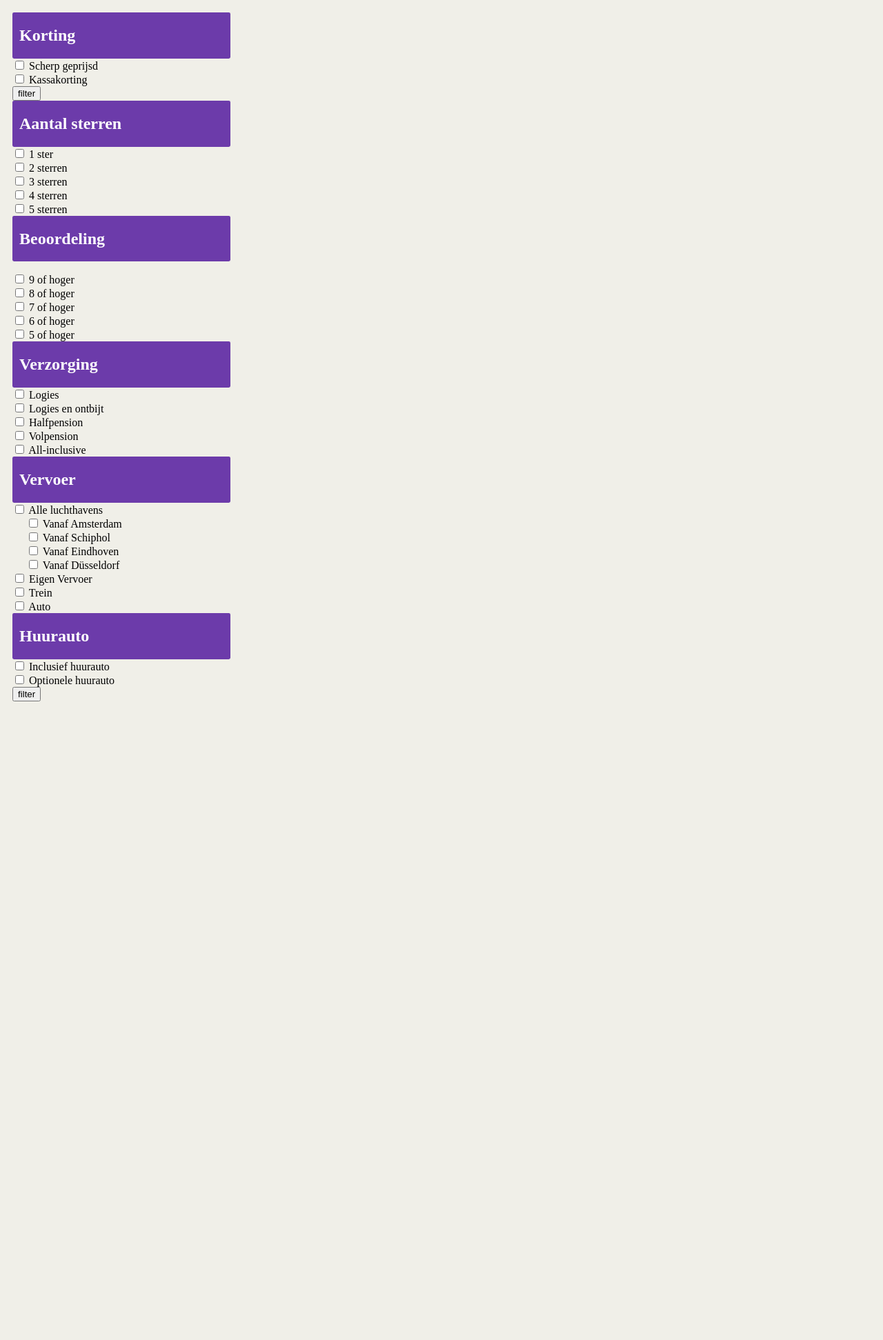
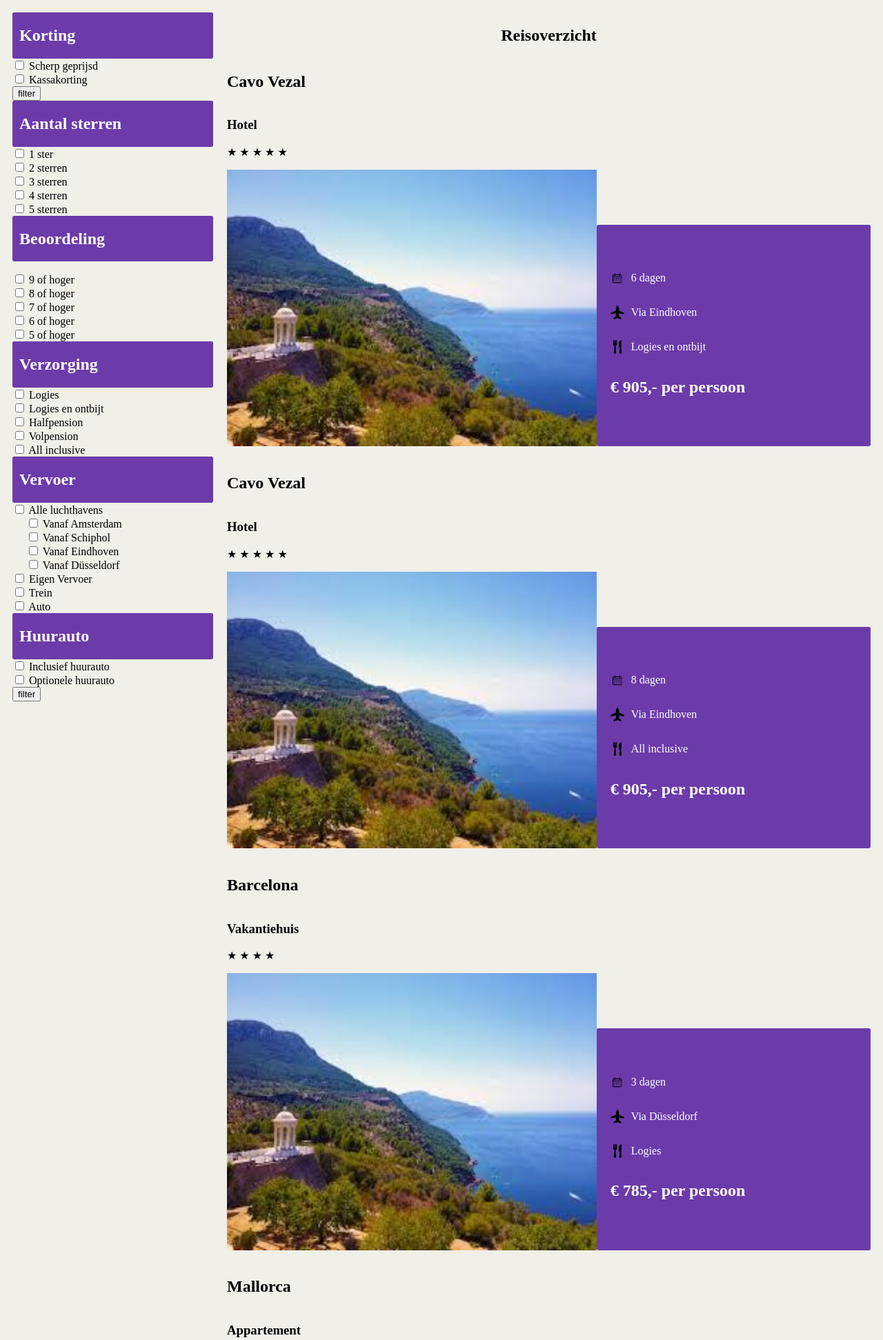
Before and after one commit to Just-a-good-programmer/Reisbureau-C-M, a PHP site: page /overzicht.php in a window 1280 px wide. Shown: the top 1943 px of the page at 69% size. Before the commit the page ends 1017 px from the top, so only its background shows below. Run offline with PHP 8.4, Linux system fonts and the light colour scheme; data comes from the database, SQL or seed files in the repository.

Commit message:
added select query to pull trips from the database
-added select query for trips to be filtered
-added styling for the query results
-where filter functionaltiy is not yet added, so keep that in mind

```diff
--- a/assets/css/style.css
+++ b/assets/css/style.css
@@ -1,5 +1,11 @@
 body{
     background-color: #f0efe8;
+}
+
+main {
+    display: flex;
+    flex-direction: row;
+    justify-content: space-around;
 }
 
 #filter {
@@ -7,13 +13,13 @@ body{
     flex-direction: column;
     justify-content: space-between;
     margin-bottom: 20px;
+    width: 25%;
 }
 
 form {
     display: flex;
     flex-direction: column;
     justify-content: space-between;
-    width: 25%;
     margin: 10px;
 }
 
@@ -29,3 +35,58 @@ form {
     color: white;
     border-radius: 2.4px;
 }
+
+#selection-overview {
+    display: flex;
+    flex-direction: column;
+    align-items: center;
+    width: 75%;
+    margin: 10px;
+}
+
+.selection-overview-container {
+    display: flex;
+    flex-direction: column;
+    justify-content: space-around;
+    width: 100%;
+}
+
+.selection-overview-item {
+    display: flex;
+    flex-direction: row;
+    justify-content: center;
+    margin-bottom: 20px;
+}
+
+.img-box {
+    display: flex;
+    flex-direction: column;
+    justify-content: space-between;
+    width: 60%;
+}
+
+.info-box {
+    display: flex;
+    flex-direction: column;
+    background-color: #6c3baa;
+    color: white;
+    justify-content: center;
+    width: 40%;
+    height: 50%;
+    border-radius: 2.4px;
+    padding: 20px;
+    align-self: flex-end;
+
+}
+.icon-group {
+    display: flex;
+    flex-direction: row;
+    align-items: center;
+
+}
+
+.info-icon {
+    width: 20px;
+    height: 20px;
+    margin-right: 10px;
+}
--- a/crud/read/read.php
+++ b/crud/read/read.php
@@ -0,0 +1,9 @@
+<?php
+require_once './crud/dbcall.php';
+$stmt = $conn->prepare("SELECT t.Location, t.AccomodationID, t.Transport, t.Price, a.Lodging, a.Type, a.Stars, f.Duration, f.Transfers
+FROM Trip t
+INNER JOIN Accomodations a on t.AccomodationID = a.AccomodationID
+INNER JOIN Flights f on t.FlightID = f.FlightID;");
+
+$stmt->execute();
+$result = $stmt->fetchAll(PDO::FETCH_ASSOC);
--- a/overzicht.php
+++ b/overzicht.php
@@ -1,3 +1,6 @@
+<?php
+require_once 'crud/read/read.php';
+?>
 <!DOCTYPE html>
 <html lang="en">
 
@@ -103,8 +106,8 @@
                 <label for="volpension">Volpension</label>
                 </div>
                 <div class="lodging-filter-item">
-                <input type="checkbox" id="all-inclusive" name="verzorging-keuze" value="All-inclusive">
-                <label for="all-inclusive">All-inclusive</label>
+                <input type="checkbox" id="all-inclusive" name="verzorging-keuze" value="All inclusive">
+                <label for="all-inclusive">All inclusive</label>
                 </div>
 
                 <div class="filter-header">
@@ -160,6 +163,35 @@
                 </div>
             </form>
         </section>
+        <section id="selection-overview">
+            <div id="selection-overview-header">
+                <h1>Reisoverzicht</h1>
+            </div>
+            <div class="selection-overview-container">
+
+                <?php foreach ($result as $row): ?>
+                    <div class="selection-overview-item">
+                    <div class="img-box">
+                    <h2><?php  echo $row['Location']; ?></h2>
+                    <div class="type-star-group">
+                    <h3><?php  echo $row['Type']; ?></h3>
+                    <p><?php for ($i = 0; $i < $row['Stars']; $i++): ?>
+                        <span>&#9733;</span>
+                    <?php endfor; ?></p>
+                    </div>
+                    <img src="./assets/img/Mallorca-picture.jpg" alt="<?php echo $row['Location']; ?>">
+                    </div>
+                    <div class="info-box">
+                        <div class="icon-group"><img src="./assets/img/calendar.png" alt="calendar" class="info-icon"><p><?php echo $row['Duration'] . ' dagen';?></p></div>
+                        <div class="icon-group"><img src="./assets/img/plane-silhouette.png" alt="transport" class="info-icon"><p><?php echo $row['Transport']; ?></p></div>
+                        <div class="icon-group"><img src="./assets/img/fork-and-knife.png" alt="lodging" class="info-icon"><p><?php echo $row['Lodging']; ?></p></div>
+                        <h2><?php echo '€ ' . $row['Price'] . ',-' . " per persoon"; ?></h2>
+                    </div>
+                    </div>
+                <?php endforeach; ?>
+            </div>
+
+        </section>
     </main>
     <footer>
 
```
